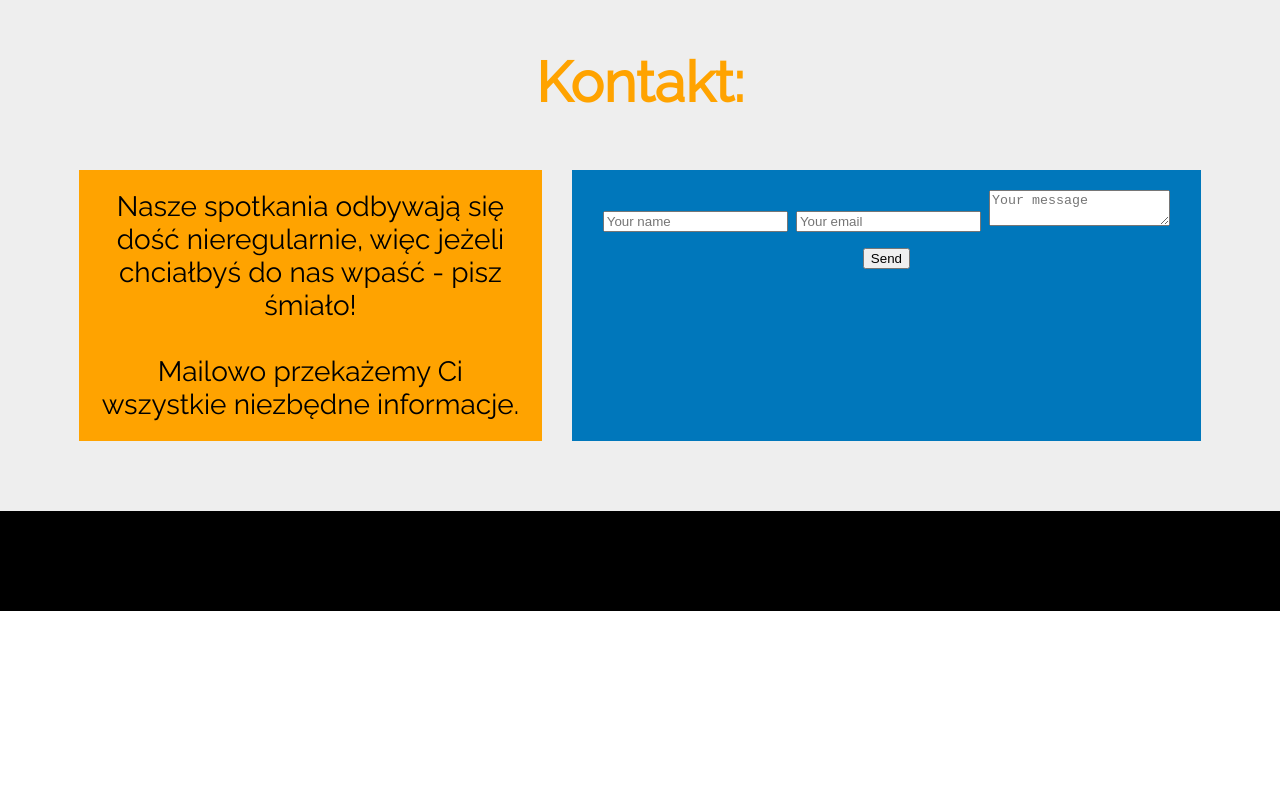
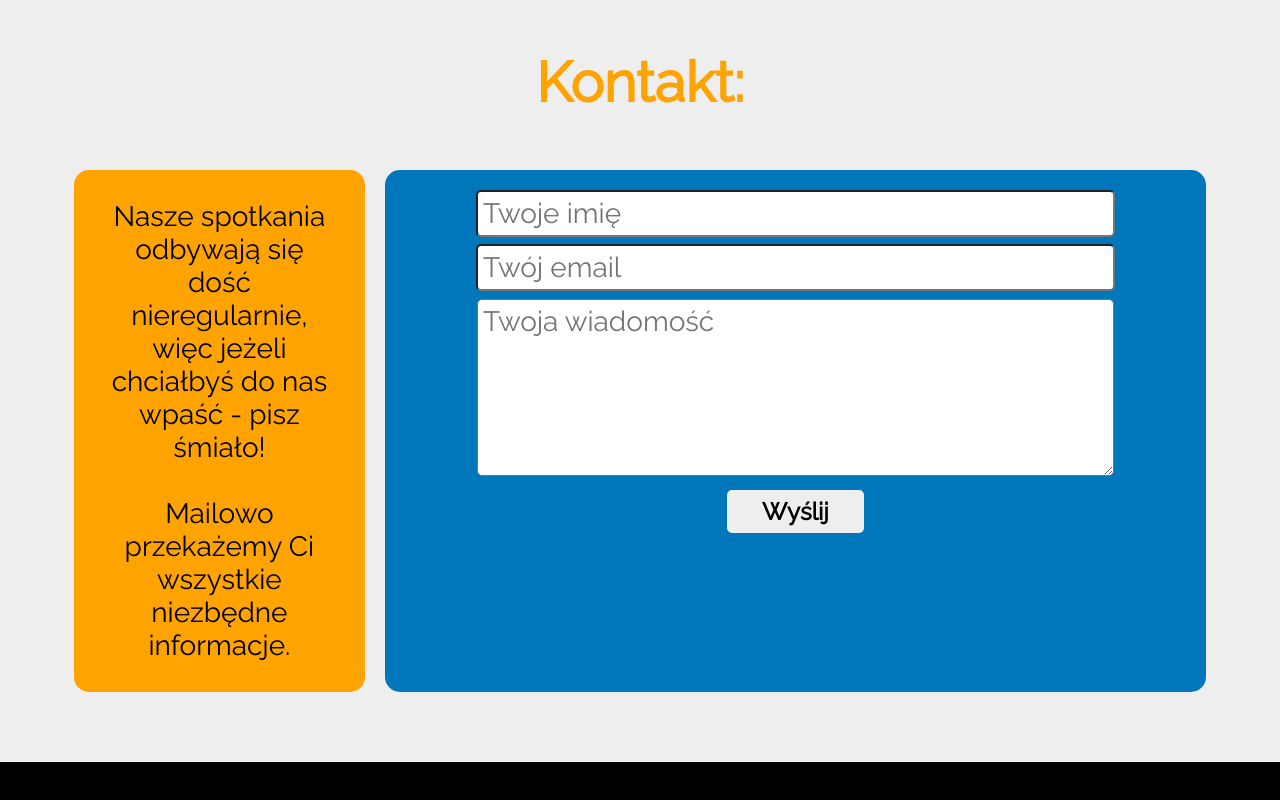
Before and after one commit to Plenarto/iaeste-ul, a plain HTML site: page index.html in a window 1280 px wide. Shown: the part 4619-5419 px from the top of the page. Before the commit the page ends 5230 px from the top, so only its background shows below. Drawn offline with nearby package versions, Linux system fonts and the light colour scheme; files that its build step writes are made by us from their sources.

Commit message:
form works

```diff
--- a/css/style.css
+++ b/css/style.css
@@ -401,19 +401,21 @@ padding-bottom: 70px;
 
 #kontakt .informacja {
     background-color: #FFA300;
-    width: 33vw;
+    width: 18vw;
     font-size: 3.5vmin;
     font-weight: 500;
-    padding: 20px;
+    padding: 30px;
+    border-radius: 15px;
 }
 
 #kontakt .formularz {
-    width: 46vw;
+    width: 61vw;
     background-color: #0077bb;
     padding: 20px;
+    border-radius: 15px;
   }
 
-@media screen and (max-width:920px) {
+@media screen and (max-width:1120px) {
     #kontakt .informacja {
       width: 100vw;
       margin: 10px 0;
@@ -425,9 +427,38 @@ padding-bottom: 70px;
   }
 
 
-  .pole {
+  .pole,
+  .wiadomosc {
     width: 80%;
+    margin-bottom: 7px;
+    font-size: 3.5vmin;
+    font-family: 'Raleway', sans-serif;
+    border-radius: 5px;
+    padding: 5px;
   }
+
+  .wiadomosc {
+    width: 80%;
+    resize: vertical;
+    margin-top: 1px;
+  }
+
+  input[type=submit] {
+      padding: 7px 35px;
+      background: #eee;
+      border:0 none;
+      cursor:pointer;
+      border-radius: 5px;
+      font-size: 3vmin;
+      font-family: 'Raleway', sans-serif;
+      font-weight: 600;
+  }
+
+
+  input[type=submit]:hover {
+    background: #FFA300;
+  }
+
 
 
 
--- a/index.html
+++ b/index.html
@@ -256,13 +256,17 @@
     <div class="formularz">
 
       <form id="contactform" method="POST">
-          <input type="text" name="name" placeholder="Your name">
-          <input type="email" name="_replyto" placeholder="Your email">
-          <input type="hidden" name="_subject" value="Website contact" />
-          <textarea name="message" placeholder="Your message"></textarea>
+          <input class="pole" type="text" name="name" placeholder="Twoje imię">
+          <input class="pole" type="email" name="_replyto" placeholder="Twój email">
+          <input class="pole" type="hidden" name="_subject" value="Wiadomość ze strony IAESTE UŁ" />
+          <textarea class="wiadomosc" rows="5" name="message" placeholder="Twoja wiadomość"></textarea>
+          <!-- Honeypot - zabezpiecza przed botami (wypełniają to pole i mail od nich wpada do spamu) -->
           <input type="text" name="_gotcha" style="display:none" />
-          <input type="submit" value="Send">
+          <div>
+            <input type="submit" value="Wyślij">
+          </div>
       </form>
+      <!-- JS dodający do formularza właściwy mail, spambot defence -->
       <script>
           var contactform =  document.getElementById('contactform');
           contactform.setAttribute('action', '//formspree.io/' + 'p.k.lenartowicz' + '@' + 'gmail' + '.' + 'com');
```
